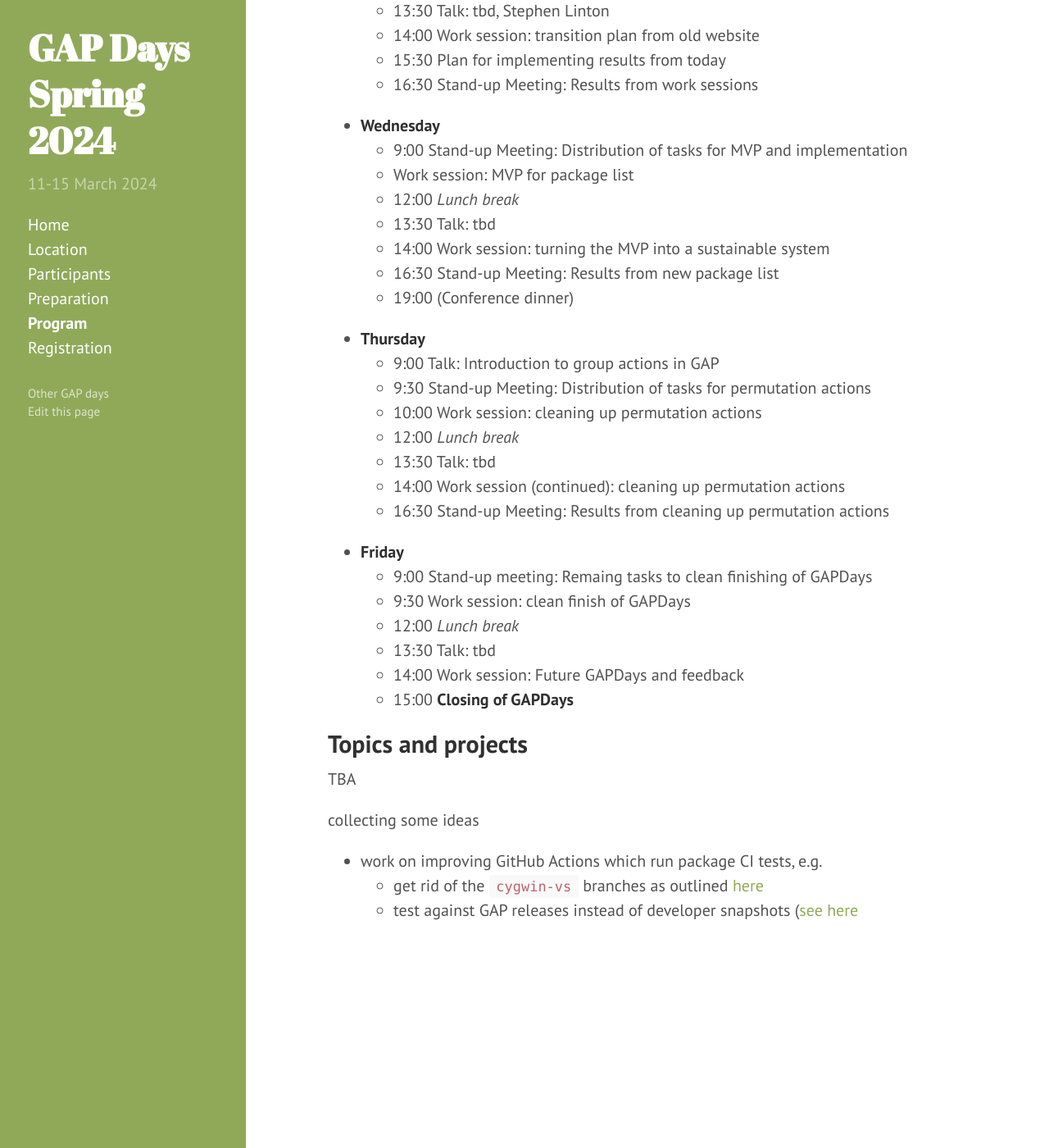
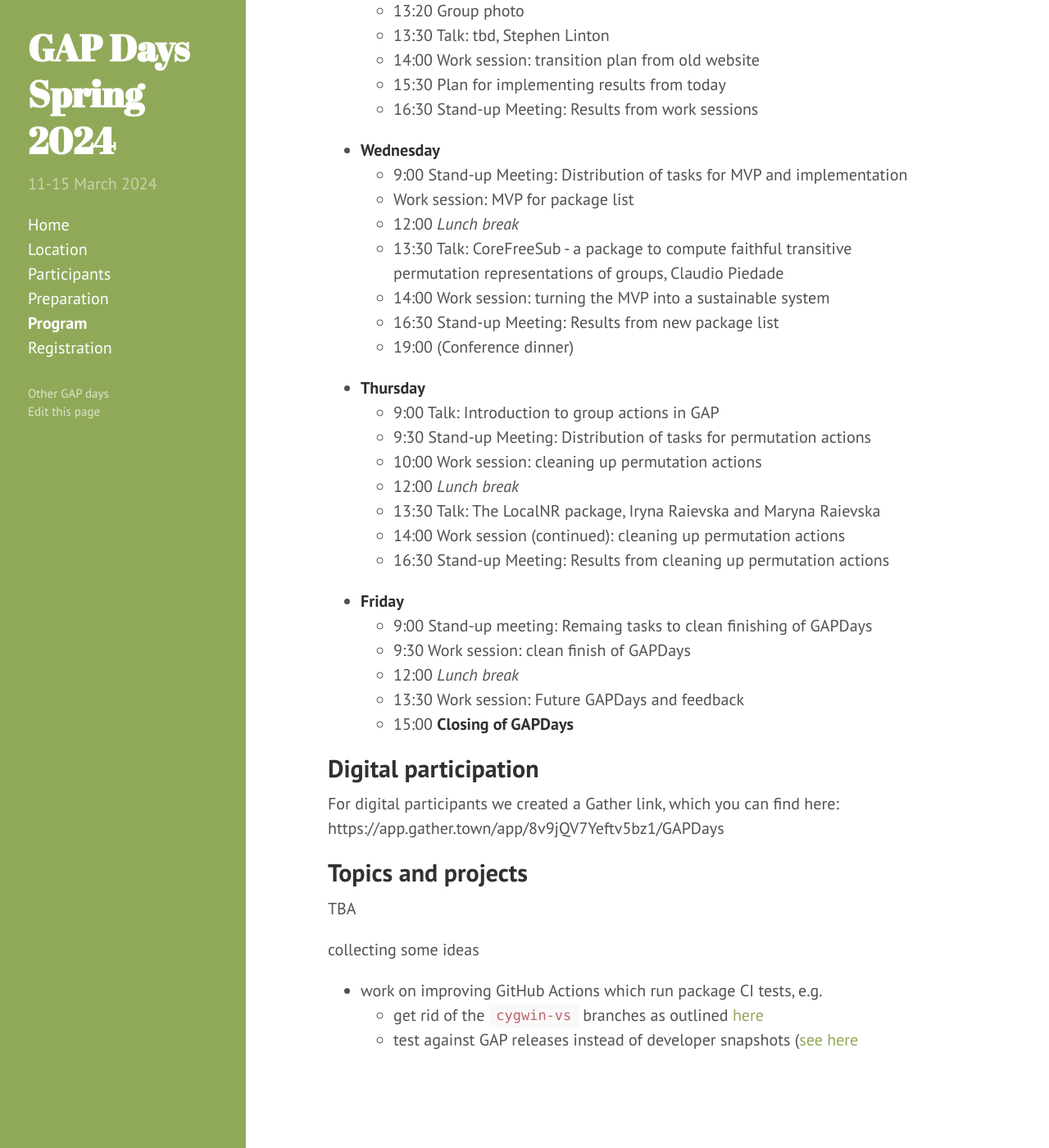
Before and after one commit to gapdays/gapdays2024-spring, a Jekyll site: the page built from program.md, in a window 1280 px wide and 1400 px high, scrolled down 1070 px. Shown: the whole window at 82% size. Built offline with Jekyll 4.4.1, drawn with Linux system fonts in a browser that asks for light colours; some of the changed text lies outside the part shown.

Commit message:
update schedule with talks, add gather link (#6)

```diff
--- a/program.md
+++ b/program.md
@@ -22,7 +22,8 @@ This schedule is the first draft. Additional information will be added soon.
   - 10:10 Introduction of everyone and final planning of schedule
   - 11:00 Setup session
   - 12:00 *Lunch break*
-  - 13:30 Work session: How to work with and contribute to GAP (also possible git crash course)
+  - 13:30 Talk: The GAPic package, Lukas Schnelle
+  - 14:00 Work session: How to work with and contribute to GAP (also possible git crash course)
       - Maybe already working on some good first issues
   - 15:30 Plan for starting with new package list, especially setting of goals
   - 16:30 Stand-up Meeting: Results of first work session and plans for the coming days
@@ -43,7 +44,7 @@ This schedule is the first draft. Additional information will be added soon.
   - 9:00 Stand-up Meeting: Distribution of tasks for MVP and implementation
   - Work session: MVP for package list
   - 12:00 *Lunch break*
-  - 13:30 Talk: tbd
+  - 13:30 Talk: CoreFreeSub - a package to compute faithful transitive permutation representations of groups, Claudio Piedade
   - 14:00 Work session: turning the MVP into a sustainable system
   - 16:30 Stand-up Meeting: Results from new package list
   - 19:00 (Conference dinner)
@@ -53,7 +54,7 @@ This schedule is the first draft. Additional information will be added soon.
   - 9:30 Stand-up Meeting: Distribution of tasks for permutation actions
   - 10:00 Work session: cleaning up permutation actions
   - 12:00 *Lunch break*
-  - 13:30 Talk: tbd
+  - 13:30 Talk: The LocalNR package, Iryna Raievska and Maryna Raievska
   - 14:00 Work session (continued): cleaning up permutation actions
   - 16:30 Stand-up Meeting: Results from cleaning up permutation actions
 
@@ -61,10 +62,14 @@ This schedule is the first draft. Additional information will be added soon.
   - 9:00 Stand-up meeting: Remaing tasks to clean finishing of GAPDays
   - 9:30 Work session: clean finish of GAPDays
   - 12:00 *Lunch break*
-  - 13:30 Talk: tbd
-  - 14:00 Work session: Future GAPDays and feedback
+  - 13:30 Work session: Future GAPDays and feedback
   - 15:00 **Closing of GAPDays**
 
+
+## Digital participation
+
+For digital participants we created a Gather link, which you can find here:
+https://app.gather.town/app/8v9jQV7Yeftv5bz1/GAPDays
 
 ## Topics and projects
 
```
